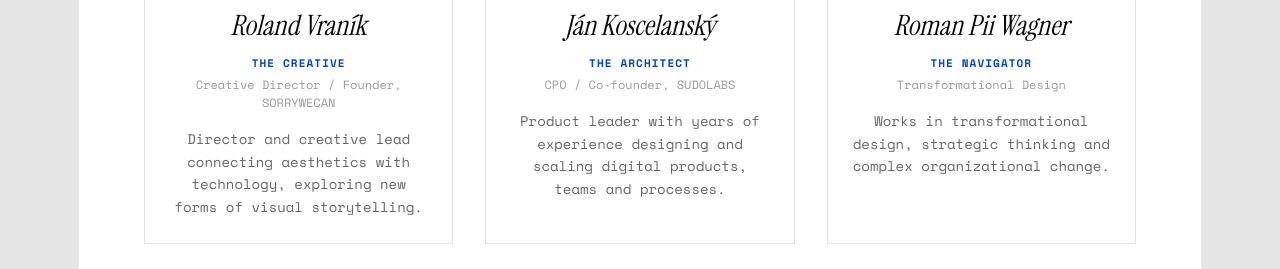
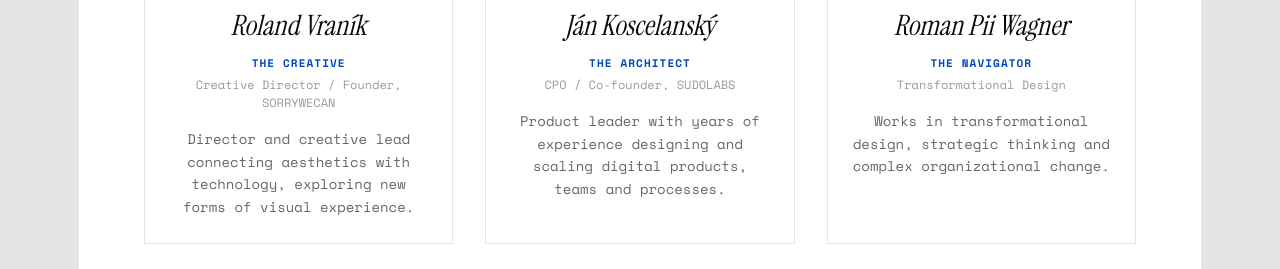
Before and after one commit to princeofwellness/researchlab, a Next.js app: page /public/onepager in a window 1280 px wide. Shown: the part 3720-3989 px from the top of the page. Built offline with nearby package versions, Linux system fonts and the light colour scheme.

Commit message:
Roland bio: visual experience, not storytelling

```diff
--- a/src/app/public/onepager/page.tsx
+++ b/src/app/public/onepager/page.tsx
@@ -58,7 +58,7 @@ export default function PublicOnePager() {
                 title: "Three Founders",
                 subtitle: "Successful companies. Portfolio and clients worldwide.",
                 cards: [
-                    { name: "Roland Vraník", role: "The Creative", company: "Creative Director / Founder, SORRYWECAN", bio: "Director and creative lead connecting aesthetics with technology, exploring new forms of visual storytelling." },
+                    { name: "Roland Vraník", role: "The Creative", company: "Creative Director / Founder, SORRYWECAN", bio: "Director and creative lead connecting aesthetics with technology, exploring new forms of visual experience." },
                     { name: "Ján Koscelanský", role: "The Architect", company: "CPO / Co-founder, SUDOLABS", bio: "Product leader with years of experience designing and scaling digital products, teams and processes." },
                     { name: "Roman Pii Wagner", role: "The Navigator", company: "Transformational Design", bio: "Works in transformational design, strategic thinking and complex organizational change." }
                 ]
@@ -130,7 +130,7 @@ export default function PublicOnePager() {
                 title: "Traja Zakladatelia",
                 subtitle: "Úspešné firmy. Portfólio a klienti po celom svete.",
                 cards: [
-                    { name: "Roland Vraník", role: "Kreatívec", company: "Creative Director / Zakladateľ, SORRYWECAN", bio: "Režisér a kreatívny riaditeľ prepájajúci estetiku s technológiou, hľadajúci nové formy vizuálneho rozprávania." },
+                    { name: "Roland Vraník", role: "Kreatívec", company: "Creative Director / Zakladateľ, SORRYWECAN", bio: "Režisér a kreatívny riaditeľ prepájajúci estetiku s technológiou, hľadajúci nové formy vizuálnych zážitkov." },
                     { name: "Ján Koscelanský", role: "Architekt", company: "CPO / Spoluzakladateľ, SUDOLABS", bio: "Produktový líder s dlhoročnými skúsenosťami s návrhom a škálovaním digitálnych produktov." },
                     { name: "Roman Pii Wagner", role: "Navigátor", company: "Transformational Design", bio: "Venuje sa transformačnému dizajnu, strategickému mysleniu a práci s komplexnými zmenami." }
                 ]
```
